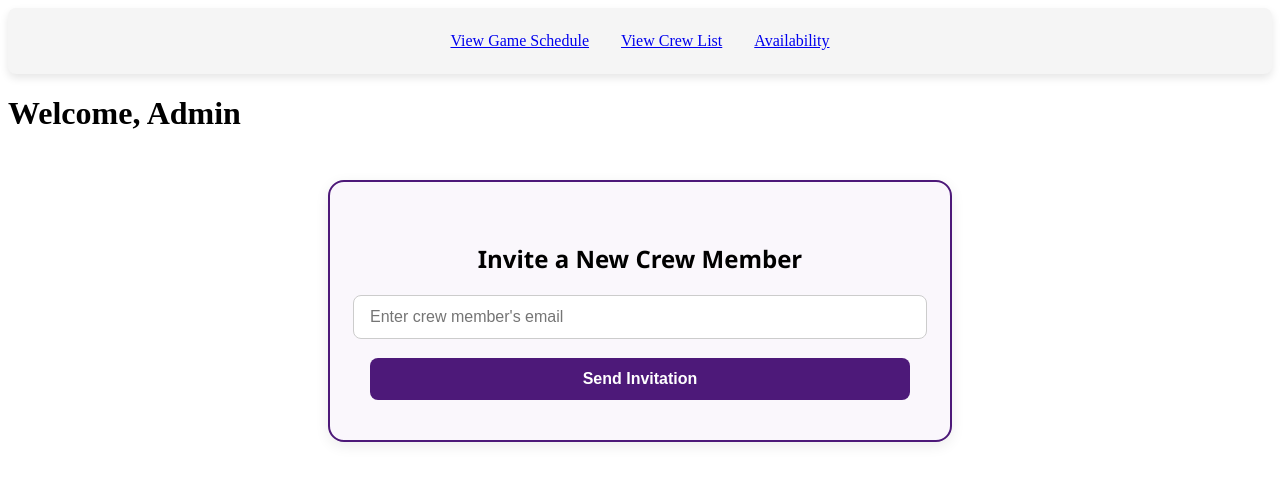
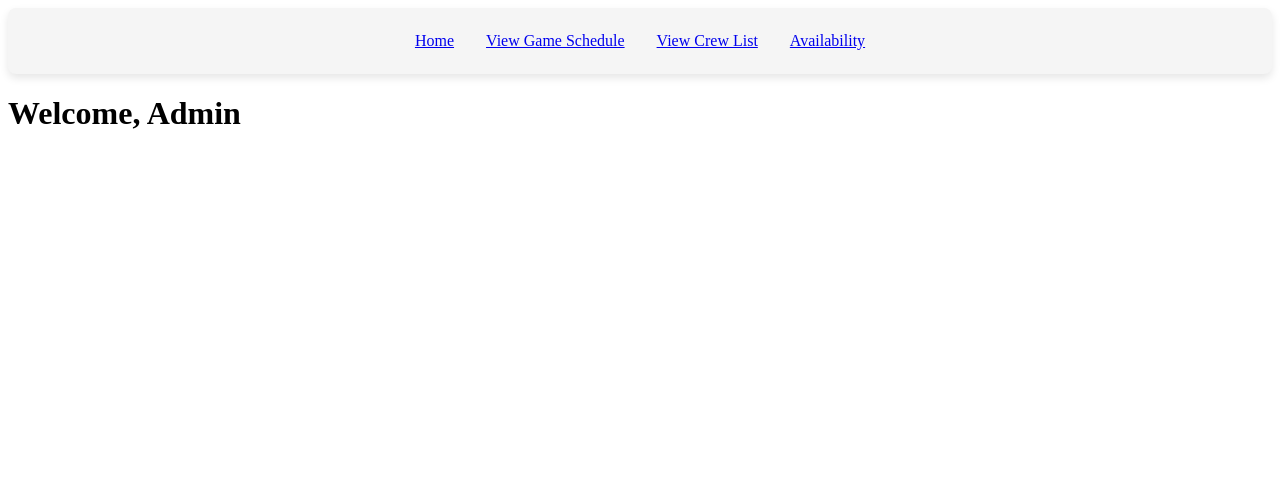
Before and after one commit to okayamaya24/Web-Tech, a Vue app in the folder frontend/: page /admin in a window 1280 px wide. Shown: the top 482 px of the page. Built offline with nearby package versions, Linux system fonts and the light colour scheme.

Commit message:
worked on dashboard routing

```diff
--- a/frontend/src/components/Dashboard.vue
+++ b/frontend/src/components/Dashboard.vue
@@ -1,16 +1,48 @@
 <template>
     <div class=".dashboard-layout">
         <nav>
-        <router-link :to="{name: 'viewGameSchedule'}">View Game Schedule</router-link>
-        <router-link :to="{name: 'crew'}">View Crew List</router-link>
-        <router-link :to="{name: 'availability'}">Availability</router-link>
+        <router-link
+        v-for="link in navLinks"
+        :key="link.name"
+        :to="{name: link.name}">
+            {{ link.label }}
+        </router-link>
         </nav>
         <router-view></router-view>
     </div>
 </template>
 
 <script setup>
+import { computed } from 'vue'
+import { defineProps } from 'vue'
 
+const props = defineProps({
+  userRole: {
+    type: String,
+    required: true,
+  },
+})
+
+const navLinks = computed(() => {
+  if (props.userRole === 'admin') {
+    return [
+      { name: 'adminView', label: 'Admin Home' },
+      { name: 'inviteCrewMember', label: 'Invite Crew Member'},
+      { name: 'createGameSchedule', label: 'Create Game Schedule' },
+      { name: 'manageGameSchedule', label: 'Manage Game Schedule' },
+      { name: 'manageCrew', label: 'Manage Crew Members' },
+      { name: 'scheduleCrew', label: 'Schedule Crew' },
+    ]
+  } else {
+    // crew member
+    return [
+      { name: 'home', label: 'Home' },
+      { name: 'viewGameSchedule', label: 'View Game Schedule' },
+      { name: 'crew', label: 'View Crew List' },
+      { name: 'availability', label: 'Availability' },
+    ]
+  }
+})
 </script>
 
 <style scoped>
--- /dev/null
+++ b/frontend/src/components/Home.vue
@@ -0,0 +1,13 @@
+<template>
+    <div>
+        <h1>Hello!</h1>
+    </div>
+</template>
+
+<script setup>
+
+</script>
+
+<style lang="scss" scoped>
+
+</style>
--- a/frontend/src/router/index.js
+++ b/frontend/src/router/index.js
@@ -51,6 +51,26 @@ const routes = [
     path: '/viewGameSchedule',
     name: 'viewGameSchedule',
     compoenent: () => import('../components/GameForm.vue')
+  },
+  {
+    path: '/home',
+    name: 'home',
+    component: () => import('../components/Home.vue'),
+  },
+  {
+    path: '/createGameSchedule',
+    name: 'createGameSchedule',
+    component: () => import('../components/ViewGameSchedule.vue')
+  },
+  {
+    path: '/manageGameSchedule',
+    name: 'manageGameSchedule',
+    component: () => import('../components/AdminAddsGames.vue')
+  },
+  {
+    path: '/inviteCrewMember',
+    name: 'inviteCrewMember',
+    component: () => import('../components/AdminInviteForm.vue')
   }
 
 ]
--- a/frontend/src/views/AdminView.vue
+++ b/frontend/src/views/AdminView.vue
@@ -1,7 +1,6 @@
 <template>
     <div class="admin-view">
       <h1>Welcome, Admin</h1>
-      <AdminInviteForm />
       <!-- You can also add AdminCrewList, ScheduleBuilder, etc. here later -->
     </div>
   </template>
```
